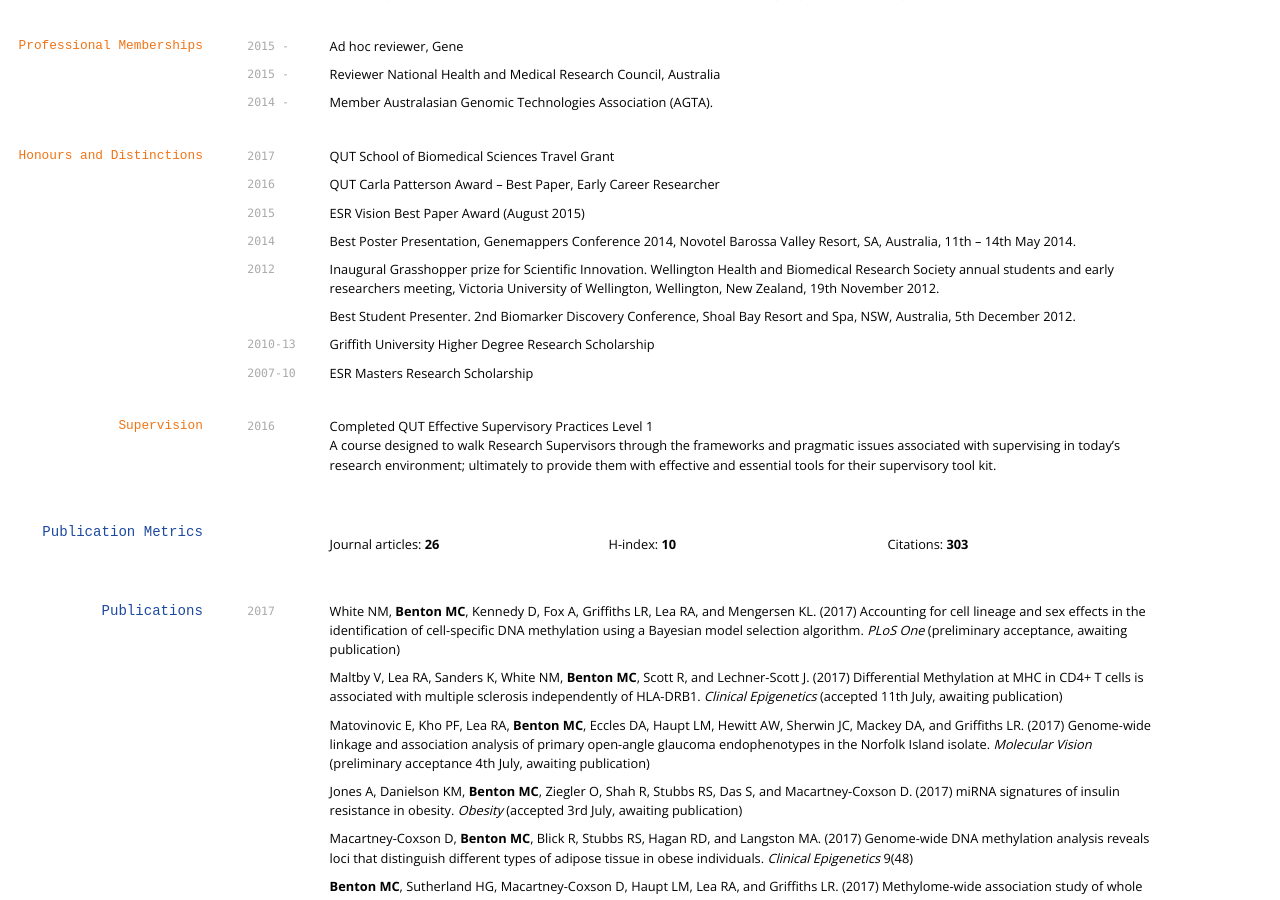
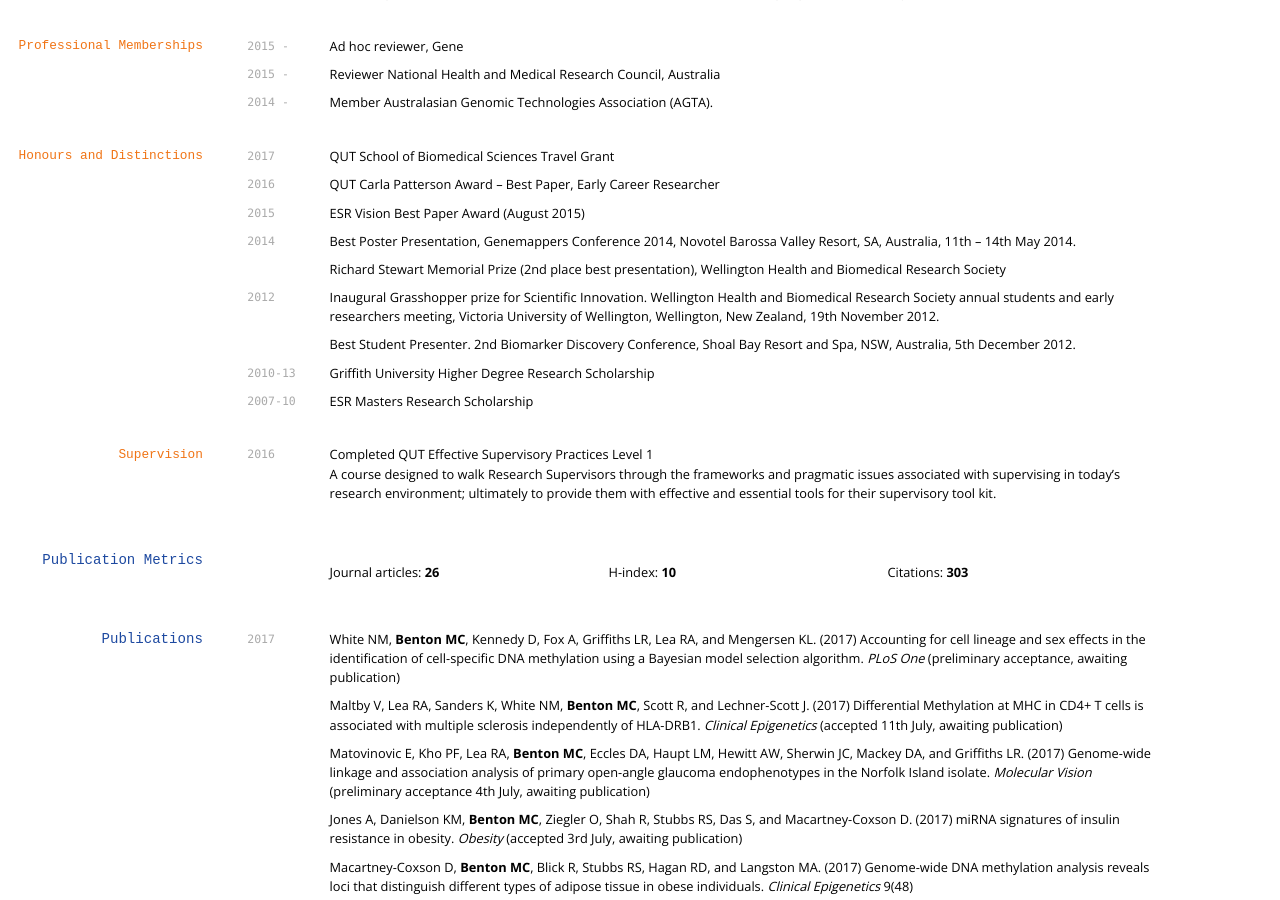
Before and after one commit to sirselim/Miles_CV, a Jekyll site: the page built from index.md, in a window 1280 px wide and 900 px high, scrolled down 871 px. Built offline with Jekyll 4.4.1, drawn with Linux system fonts in a browser that asks for light colours; some web fonts are replaced.

Commit message:
updated CV

```diff
--- a/index.md
+++ b/index.md
@@ -95,6 +95,8 @@ ESR Vision Best Paper Award (August 2015)
 
 `2014`
 Best Poster Presentation, Genemappers Conference 2014, Novotel Barossa Valley Resort, SA, Australia, 11th – 14th May 2014.
+
+Richard Stewart Memorial Prize (2nd place best presentation), Wellington Health and Biomedical Research Society
 
 `2012`
 Inaugural Grasshopper prize for Scientific Innovation. Wellington Health and Biomedical Research Society annual students and early researchers meeting, Victoria University of Wellington, Wellington, New Zealand, 19th November 2012.
```
Also changed, not shown: scholar_plot/scholar_citations_iEhBavEAAAAJ.png, 1 other file.
